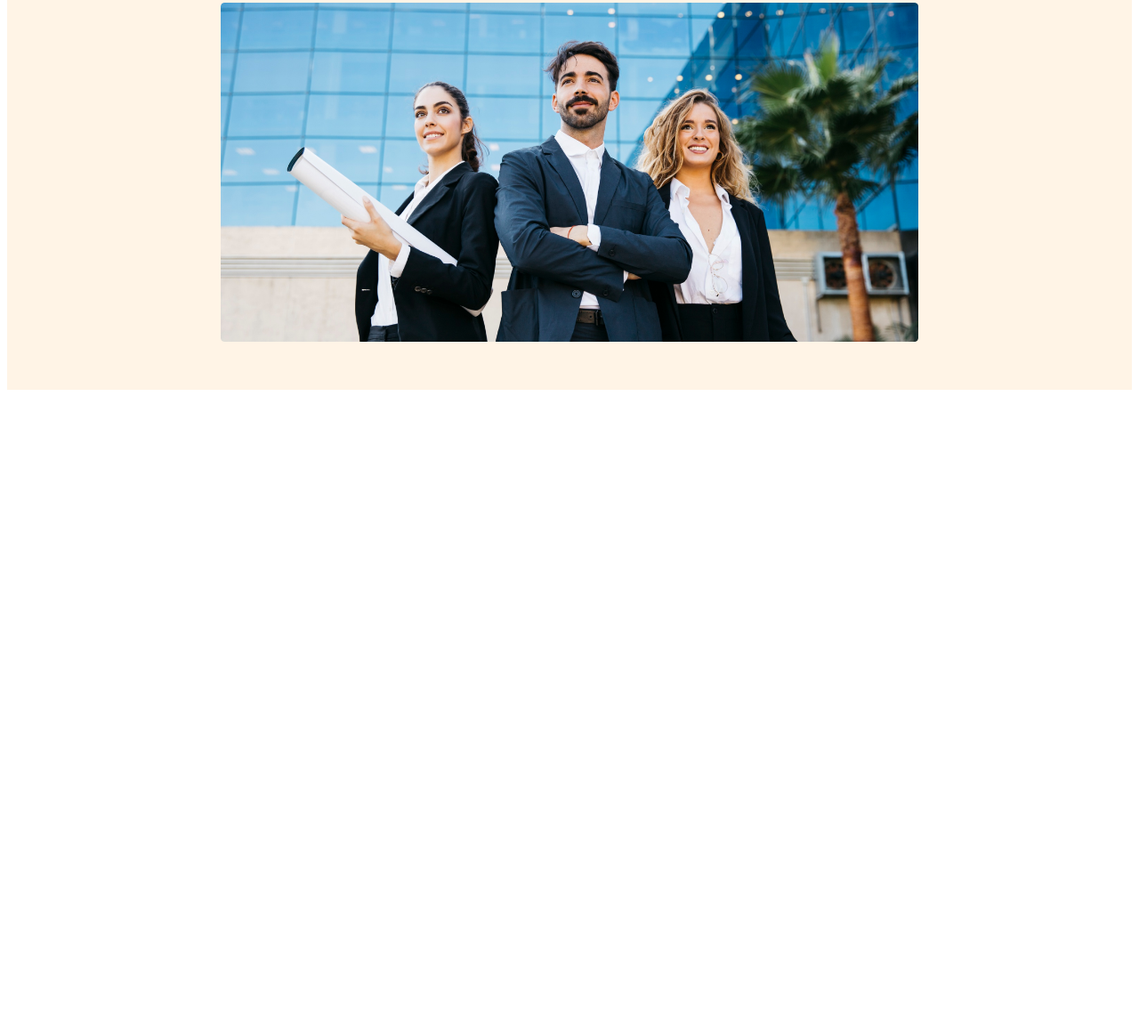
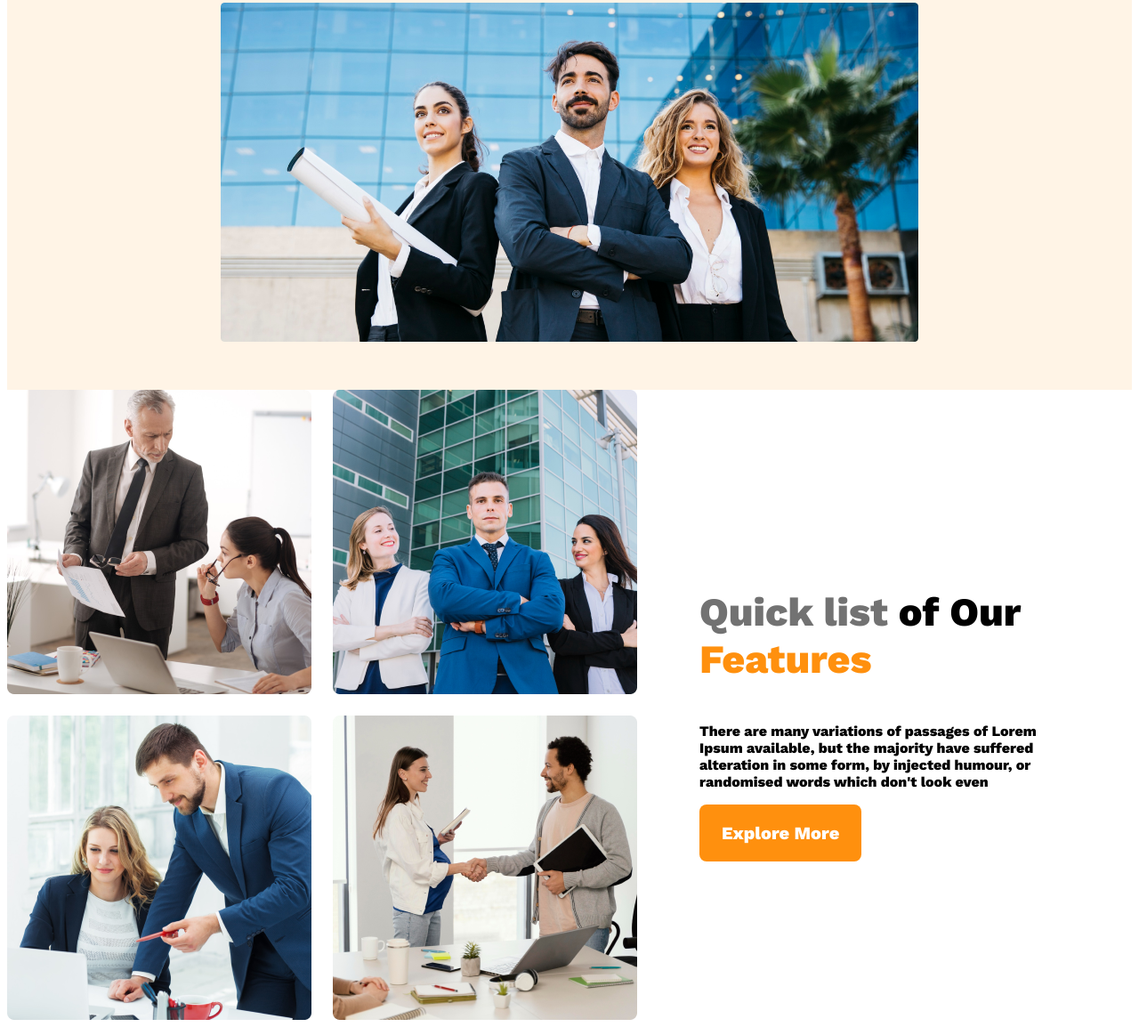
Before and after one commit to mizanff/g3-architects-websites, a plain HTML site: page index.html in a window 1280 px wide. Shown: the part 589-1743 px from the top of the page at 89% size. Before the commit the page ends 1035 px from the top, so only its background shows below. Drawn offline with nearby package versions, Linux system fonts and the light colour scheme.

Commit message:
added features section

```diff
--- a/index.html
+++ b/index.html
@@ -7,6 +7,7 @@
     <link rel="stylesheet" href="styles/architect.css" />
   </head>
   <body>
+    <!-- header start -->
     <header>
       <nav>
         <h3 class="nav-title">G3 Architects</h3>
@@ -32,11 +33,26 @@
             <button class="btn-primary">Explore More</button>
           </p>
         </div>
-
         <img src="images/banner.png" alt="" />
       </div>
     </header>
-    <main></main>
+    <!-- header end -->
+    <main>
+        <!-- teams section start -->
+         <section class="teams-container">
+            <div class="teams-img-container">
+                <img src="images/team1.png" alt="">
+                <img src="images/team2.png" alt="">
+                <img src="images/team3.png" alt="">
+                <img src="images/team4.png" alt="">
+            </div>
+            <div class="teams-content">
+                <h3 class="teams-tittle"><span class="quick-list">Quick list</span> <span>of Our</span> <span class="text-features">Features</span></h3>
+                <p class="teams-description">There are many variations of passages of Lorem Ipsum available, but the majority have suffered alteration in some form, by injected humour, or randomised words which don't look even</p>
+                <button class="btn-primary">Explore More</button>
+            </div>
+         </section>
+    </main>
     <footer></footer>
   </body>
 </html>
--- a/styles/architect.css
+++ b/styles/architect.css
@@ -12,6 +12,7 @@
     font-size: 1.25rem;
     background: rgb(255, 144, 14);
     padding: 20px 25px;
+    color: rgb(255, 255, 255);
     cursor: pointer;
     border: 0;
 }
@@ -99,3 +100,42 @@ nav li a{
         flex-direction: column;
     }
 }
+
+/* main styles */
+
+main{
+    max-width: 1440px;
+    margin: 0 auto;
+}
+
+/* teams styles */
+
+.teams-container{
+    display: flex;
+    align-items: center;
+}
+
+.teams-img-container{
+    display: grid;
+    grid-template-columns: repeat(2, 1fr);
+    gap: 1.5rem;
+}
+
+.teams-content{
+    padding-left: 70px;
+    padding-right: 70px;
+}
+
+.teams-tittle{
+    font-size: 2.8rem;
+}
+
+.teams-tittle .quick-list{
+    color: rgb(114, 114, 114);
+    font-weight: 500;
+}
+
+.teams-tittle .text-features{
+    color: rgb(255, 144, 14);
+    font-weight: 700;
+}
```
